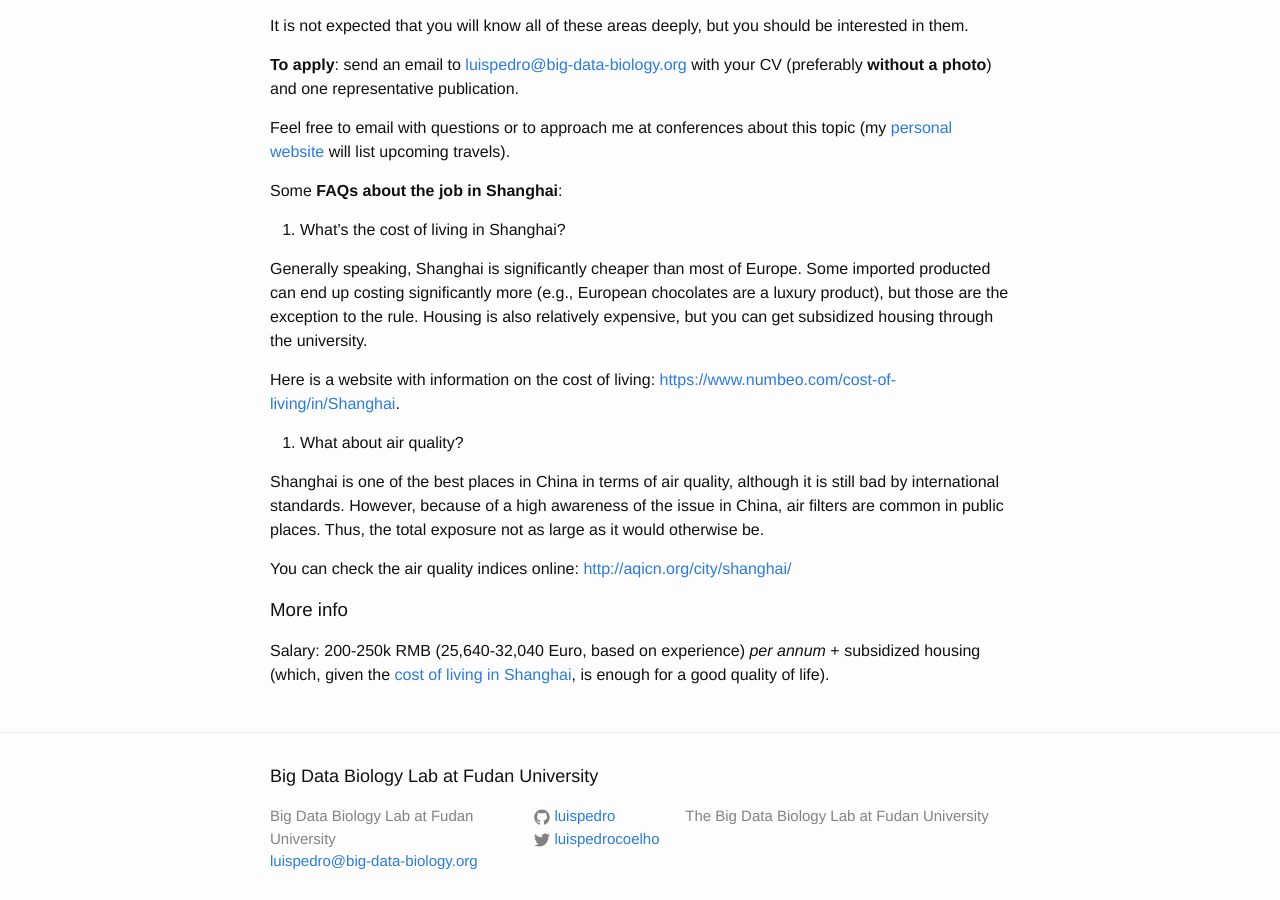
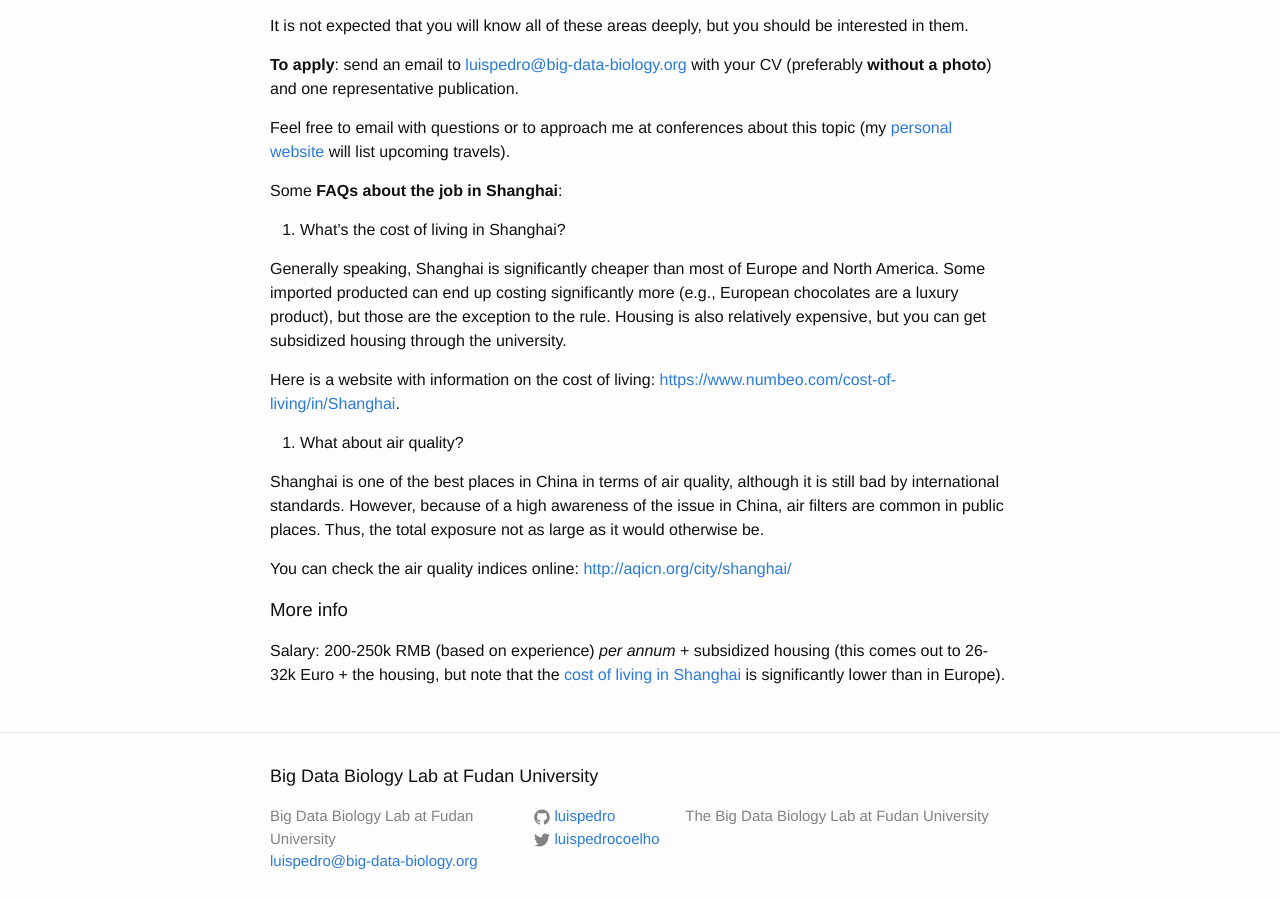
Before and after one commit to BigDataBiology/big-data-biology_org, a Jekyll site: the page built from positions.md, in a window 1280 px wide and 900 px high, scrolled down 630 px. Built offline with Jekyll 4.4.1, drawn with Linux system fonts in a browser that asks for light colours.

Commit message:
MIN Better phrasing of salary offer

```diff
--- a/positions.md
+++ b/positions.md
@@ -41,11 +41,11 @@ Some **FAQs about the job in Shanghai**:
 
 1. What's the cost of living in Shanghai?
 
-Generally speaking, Shanghai is significantly cheaper than most of Europe. Some
-imported producted can end up costing significantly more (e.g., European
-chocolates are a luxury product), but those are the exception to the rule.
-Housing is also relatively expensive, but you can get subsidized housing
-through the university.
+Generally speaking, Shanghai is significantly cheaper than most of Europe and
+North America. Some imported producted can end up costing significantly more
+(e.g., European chocolates are a luxury product), but those are the exception
+to the rule. Housing is also relatively expensive, but you can get subsidized
+housing through the university.
 
 Here is a website with information on the cost of living:
 [https://www.numbeo.com/cost-of-living/in/Shanghai](https://www.numbeo.com/cost-of-living/in/Shanghai).
@@ -63,7 +63,7 @@ You can check the air quality indices online:
 
 ### More info
 
-Salary: 200-250k RMB (25,640-32,040 Euro, based on experience) _per annum_ +
-subsidized housing (which, given the [cost of living in
-Shanghai](https://www.numbeo.com/cost-of-living/in/Shanghai), is enough for a
-good quality of life).
+Salary: 200-250k RMB (based on experience) _per annum_ + subsidized housing
+(this comes out to 26-32k Euro + the housing, but note that the [cost of
+living in Shanghai](https://www.numbeo.com/cost-of-living/in/Shanghai) is
+significantly lower than in Europe).
```
